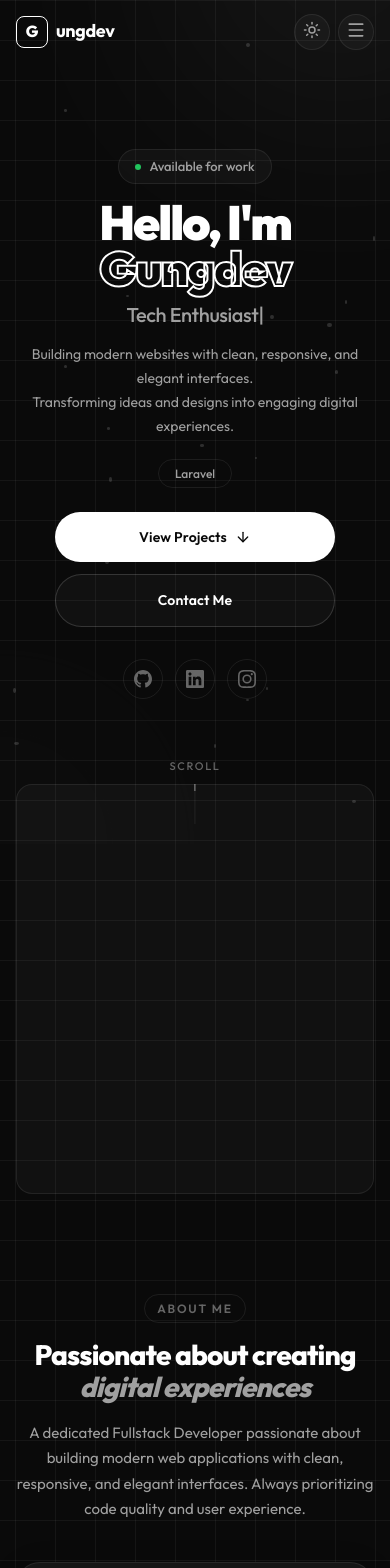
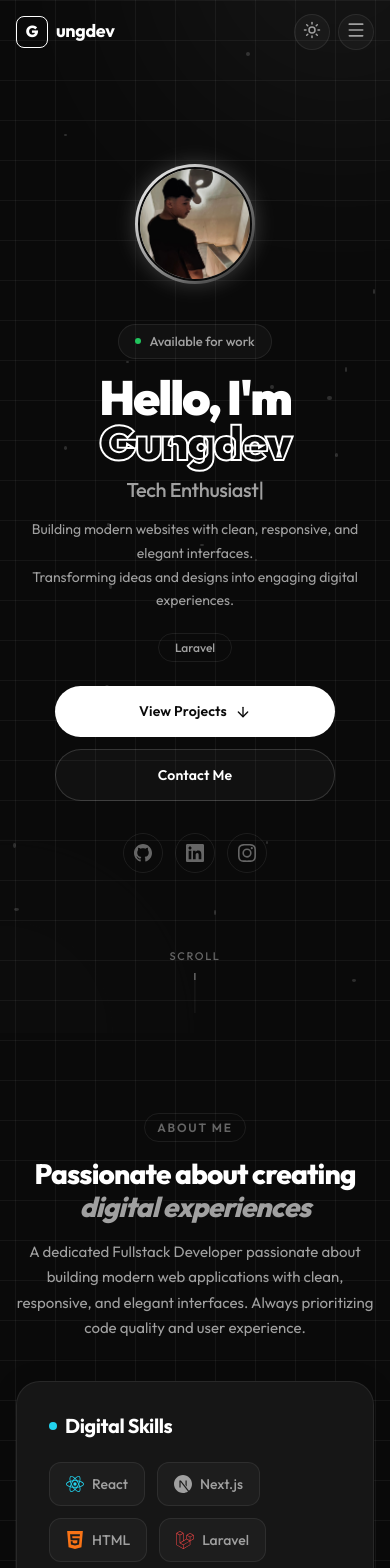
Before and after one commit to gungdemayun12/Gungdev-Portofolio, a React (Vite) app: page / in a window 390 px wide. Shown: the top 1568 px of the page. Built offline with nearby package versions, Linux system fonts and the light colour scheme.

Commit message:
Optimize mobile experience: remove 3D lanyard on mobile and replace with a sleek profile avatar for a faster, cleaner UI

```diff
--- a/src/components/HeroSection.css
+++ b/src/components/HeroSection.css
@@ -191,6 +191,10 @@
   transform: translateY(-2px);
 }
 
+.hero-mobile-profile {
+  display: none;
+}
+
 /* Socials */
 .hero-socials {
   display: flex;
@@ -266,9 +270,47 @@
     align-items: center;
     text-align: center;
     max-width: 100%;
-    margin-top: 60px; /* Adjusted for better flow */
+    margin-top: 0;
     gap: 16px;
-    padding-top: 20px;
+    padding-top: 100px; /* Space for fixed navbar */
+    padding-bottom: 60px;
+  }
+
+  .hero-mobile-profile {
+    display: flex;
+    position: relative;
+    margin-bottom: 24px;
+    align-items: center;
+    justify-content: center;
+  }
+
+  .hero-mobile-image-wrapper {
+    width: 120px;
+    height: 120px;
+    border-radius: 50%;
+    padding: 3px;
+    background: linear-gradient(135deg, var(--text-primary), transparent);
+    position: relative;
+    z-index: 2;
+    overflow: hidden;
+  }
+
+  .hero-mobile-image {
+    width: 100%;
+    height: 100%;
+    object-fit: cover;
+    border-radius: 50%;
+    border: 2px solid var(--bg-primary);
+  }
+
+  .hero-mobile-glow {
+    position: absolute;
+    inset: -10px;
+    background: radial-gradient(circle, var(--text-primary) 0%, transparent 70%);
+    opacity: 0.15;
+    filter: blur(10px);
+    z-index: 1;
+    animation: pulse 3s infinite;
   }
 
   .hero-title-wrapper {
--- a/src/components/HeroSection.jsx
+++ b/src/components/HeroSection.jsx
@@ -69,6 +69,19 @@ export default function HeroSection() {
       </div>
 
       <motion.div className="hero-content container" style={{ y, opacity }}>
+        {/* Mobile-only profile image */}
+        <motion.div
+          className="hero-mobile-profile"
+          initial={{ opacity: 0, scale: 0.8 }}
+          animate={{ opacity: 1, scale: 1 }}
+          transition={{ duration: 0.6 }}
+        >
+          <div className="hero-mobile-image-wrapper">
+            <img src="/profil.jpg" alt="Gungdev" className="hero-mobile-image" />
+          </div>
+          <div className="hero-mobile-glow" />
+        </motion.div>
+
         {/* Status badge */}
         <motion.div
           className="hero-badge"
--- a/src/components/LanyardSection.jsx
+++ b/src/components/LanyardSection.jsx
@@ -35,22 +35,23 @@ export default function LanyardSection() {
     }
   }, [isInView, isMobile]);
 
+  if (isMobile) return null;
+
   return (
     <section
       className="lanyard-section"
       ref={ref}
       style={{
-        height: isMobile ? '450px' : '100vh',
+        height: '100vh',
         width: '100%',
-        position: isMobile ? 'relative' : 'absolute',
+        position: 'absolute',
         top: 0,
         left: 0,
         zIndex: 5,
         pointerEvents: 'none',
         display: 'flex',
         justifyContent: 'center',
-        alignItems: 'flex-start',
-        marginTop: isMobile ? '-80px' : '0' // Pull it up slightly over the Hero text
+        alignItems: 'flex-start'
       }}
     >
       <motion.div
@@ -59,24 +60,24 @@ export default function LanyardSection() {
         animate={isInView ? { opacity: 1 } : { opacity: 0 }}
         transition={{ duration: 1.2 }}
         style={{
-          width: isMobile ? '100%' : '50%',
+          width: '50%',
           height: '100%',
           pointerEvents: showCanvas ? 'auto' : 'none',
           cursor: showCanvas ? 'grab' : 'default',
-          marginLeft: isMobile ? '0' : '50%',
+          marginLeft: '50%',
           position: 'relative'
         }}
       >
-        {showCanvas ? (
+        {showCanvas && (
           <Canvas
             camera={{ position: [0, 0, 30], fov: 20 }}
-            dpr={[isMobile ? 0.5 : 1, isMobile ? 1 : 2]}
-            gl={{ alpha: true, antialias: !isMobile, powerPreference: "high-performance" }}
+            dpr={[1, 2]}
+            gl={{ alpha: true, antialias: true, powerPreference: "high-performance" }}
           >
             <Suspense fallback={null}>
               <ambientLight intensity={Math.PI} />
-              <Physics gravity={[0, -40, 0]} timeStep={isMobile ? 1 / 30 : 1 / 60}>
-                <Band isMobile={isMobile} />
+              <Physics gravity={[0, -40, 0]} timeStep={1 / 60}>
+                <Band isMobile={false} />
               </Physics>
               <Environment blur={0.75}>
                 <Lightformer intensity={2} color="white" position={[0, -1, 5]} rotation={[0, 0, Math.PI / 3]} scale={[100, 0.1, 1]} />
@@ -86,21 +87,11 @@ export default function LanyardSection() {
               </Environment>
             </Suspense>
           </Canvas>
-        ) : (
-          <div className="lanyard-mobile-fallback">
-            <img src={lanyardTexture} alt="Lanyard preview" className="lanyard-placeholder-image" />
-            <div className="lanyard-placeholder-copy">
-              <strong>Interactive badge</strong>
-              <p>Tap desktop view to see the full lanyard experience.</p>
-            </div>
-          </div>
         )}
       </motion.div>
-      {!isMobile && (
-        <div className="lanyard-hint" style={{ position: 'absolute', bottom: '40px', color: 'var(--text-secondary)', fontSize: '14px', pointerEvents: 'none', opacity: 0.7 }}>
-          <span>↔ Drag the badge to interact</span>
-        </div>
-      )}
+      <div className="lanyard-hint" style={{ position: 'absolute', bottom: '40px', color: 'var(--text-secondary)', fontSize: '14px', pointerEvents: 'none', opacity: 0.7 }}>
+        <span>↔ Drag the badge to interact</span>
+      </div>
     </section>
   );
 }
```
